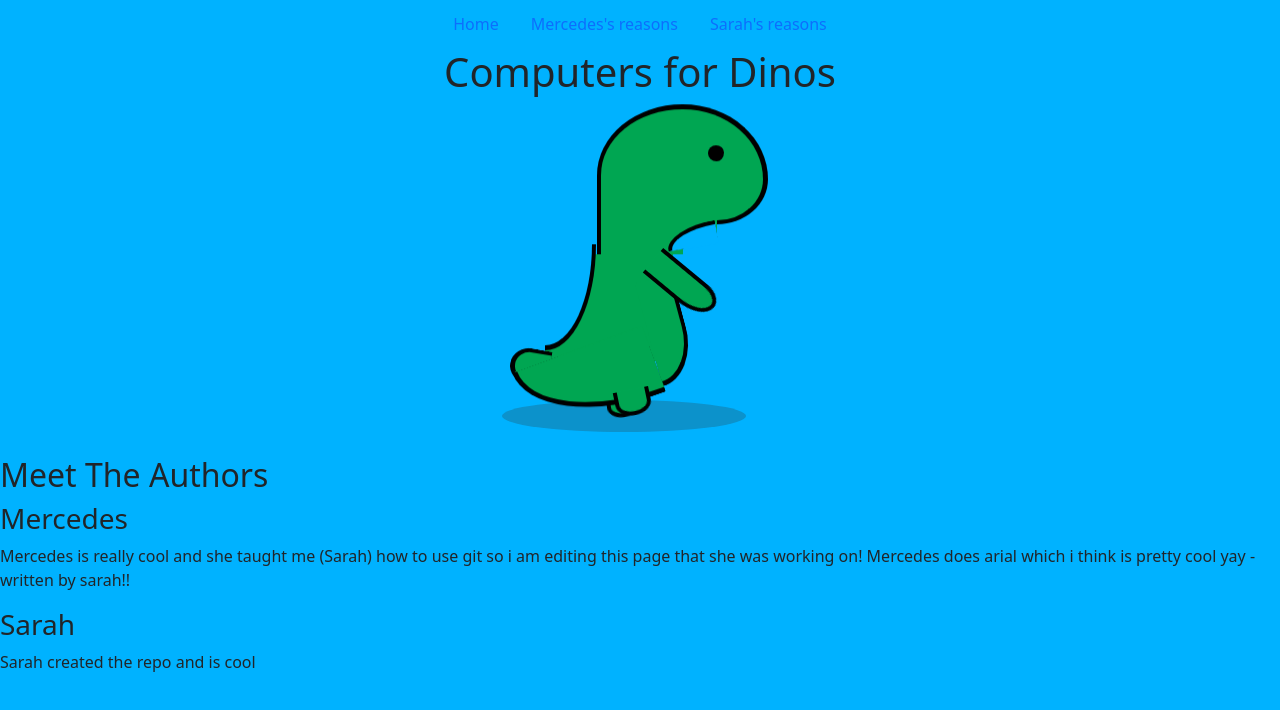
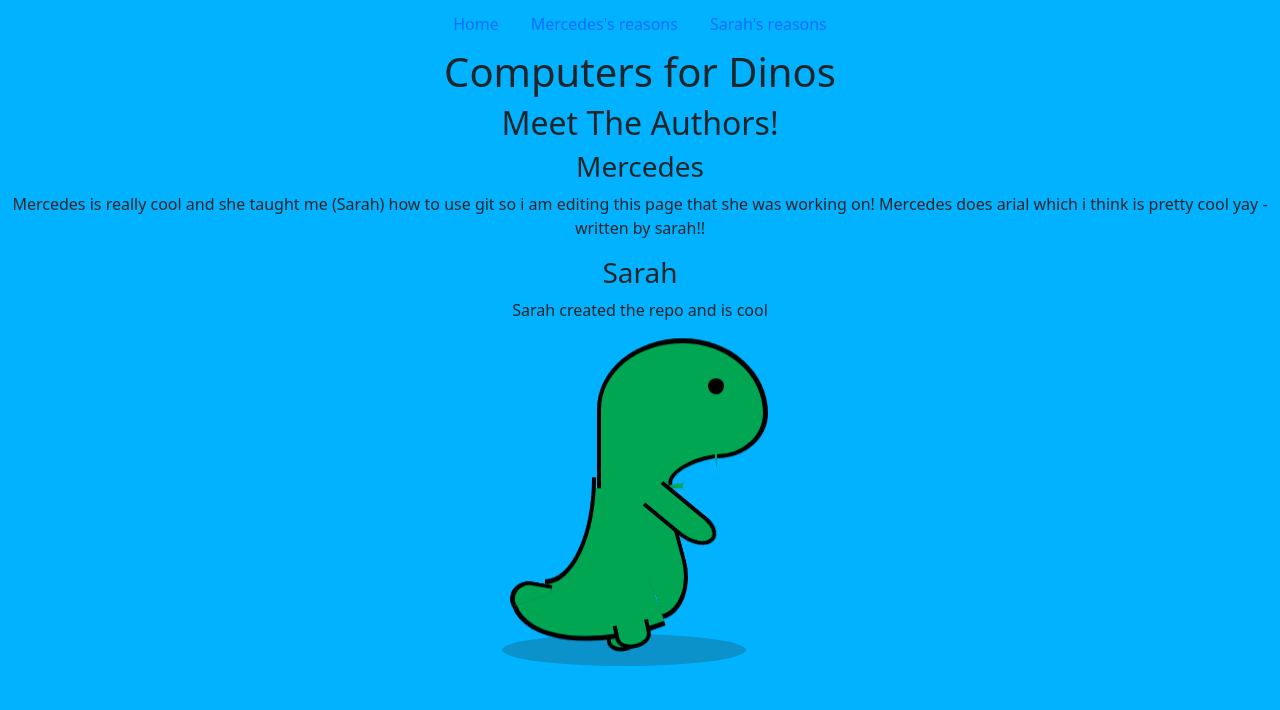
Before and after one commit to sarifishh/myfirstteam, a plain HTML site: page index.html in a window 1280 px wide. Drawn offline with nearby package versions, Linux system fonts and the light colour scheme.

Commit message:
I moved author info to top of page

```diff
--- a/index.html
+++ b/index.html
@@ -29,6 +29,12 @@
             </div>
         </div>
 
+        <h2 class = "text-center">Meet The Authors!</h2>
+        <h3 class = "text-center">Mercedes</h3>
+        <p class = "text-center">Mercedes is really cool and she taught me (Sarah) how to use git so i am editing this page that she was working on! Mercedes does arial which i think is pretty cool yay -written by sarah!!</p>
+        <h3 class = "text-center">Sarah</h3>
+        <p class = "text-center">Sarah created the repo and is cool</p>
+
         <div class="dino">
 
         <div class="dino__head">
@@ -57,11 +63,7 @@
 
         <div class="floor"></div>
 
-        <h2>Meet The Authors</h2>
-        <h3>Mercedes</h3>
-        <p>Mercedes is really cool and she taught me (Sarah) how to use git so i am editing this page that she was working on! Mercedes does arial which i think is pretty cool yay -written by sarah!!</p>
-        <h3>Sarah</h3>
-        <p>Sarah created the repo and is cool</p>
+
     </body>
 
 </html>
```
